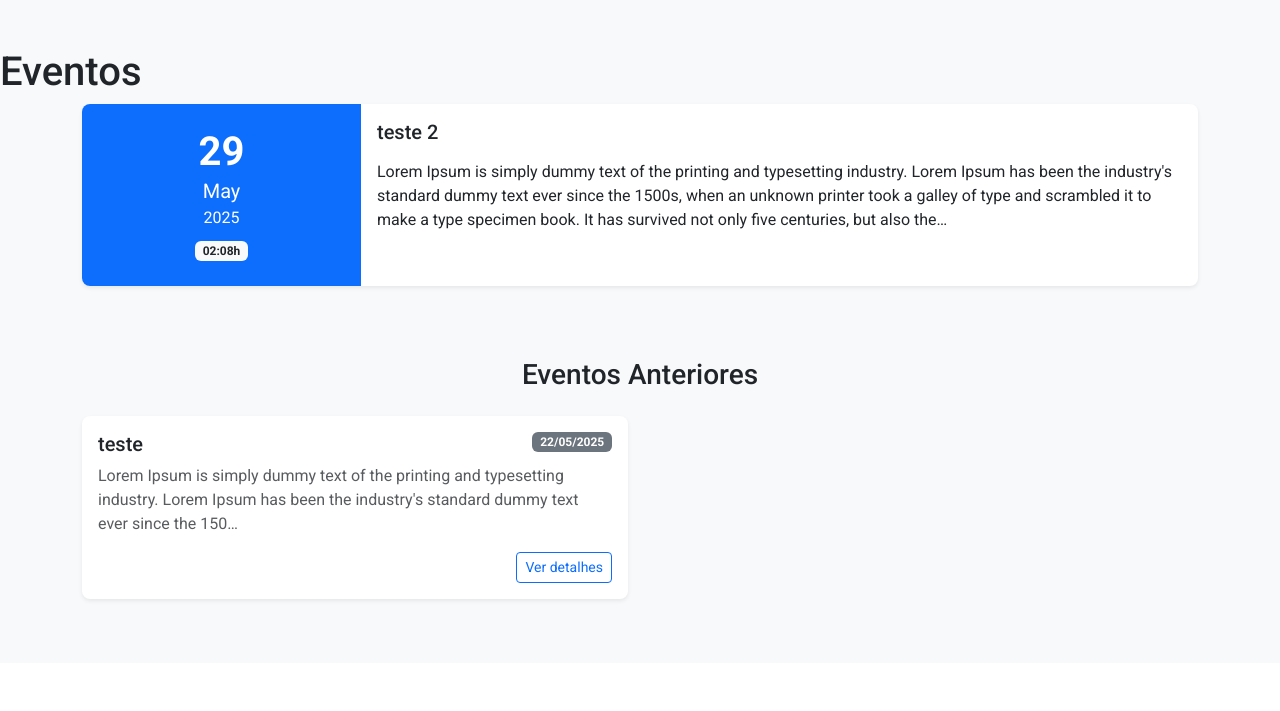
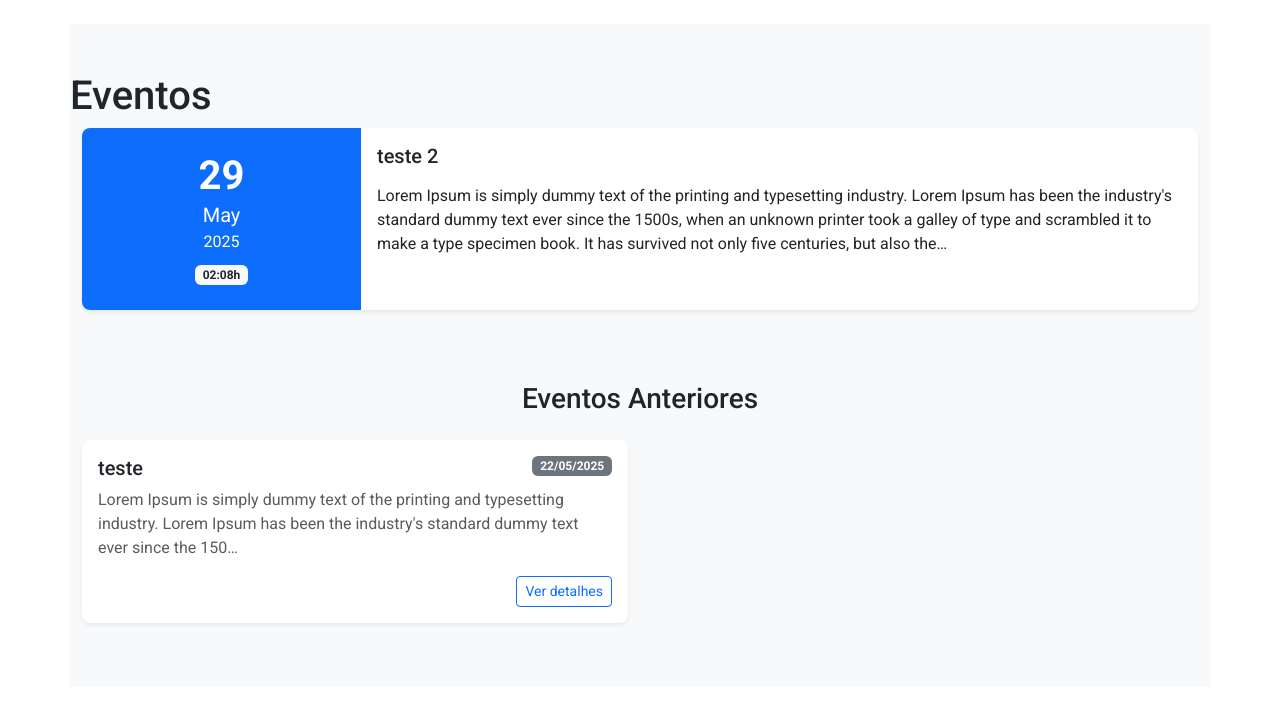
Before and after one commit to msbonfim/pl_corarte2025, a Django app: page /eventos/ in a window 1280 px wide. Shown: the part 108-819 px from the top of the page. Before the commit the page ends 710 px from the top, so only its background shows below. Run offline with Django 5.2, Linux system fonts and the light colour scheme; data comes from the database, SQL or seed files in the repository.

Commit message:
Update lista_eventos.html

```diff
--- a/eventos/templates/eventos/lista_eventos.html
+++ b/eventos/templates/eventos/lista_eventos.html
@@ -1,7 +1,7 @@
 {% extends 'base.html' %}
 
 {% block content %}
-<section class="eventos-section pt-5">
+<section class="container eventos-section mt-4 mb-4 pt-5">
     <h1>Eventos</h1>
     <div class="container">
 
```
